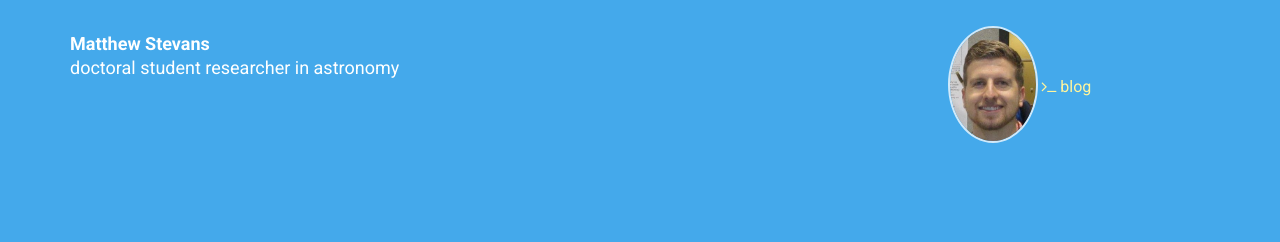
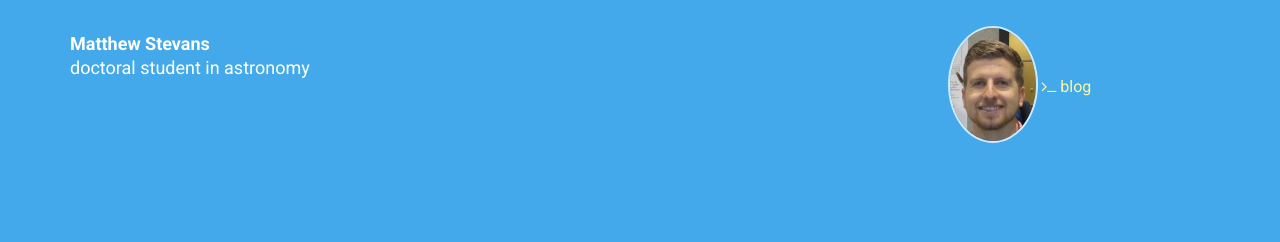
Before and after one commit to stevans/Old-Website, a Jekyll site: the page built from index.html, in a window 1280 px wide. Shown: the top 242 px of the page. Built offline with Jekyll 4.4.1, drawn with Linux system fonts in a browser that asks for light colours; nearby versions of some CDN libraries; Markdown is read by kramdown in place of the engine named in the settings; the list of posts is cut into pages by our own code.

Commit message:
update title

```diff
--- a/_data/personal.yml
+++ b/_data/personal.yml
@@ -1,6 +1,6 @@
 name: Matthew Stevans
 
-label: doctoral student researcher in astronomy
+label: doctoral student in astronomy
 
 picture: /img/stevans_headshot_2016.png
 
```
